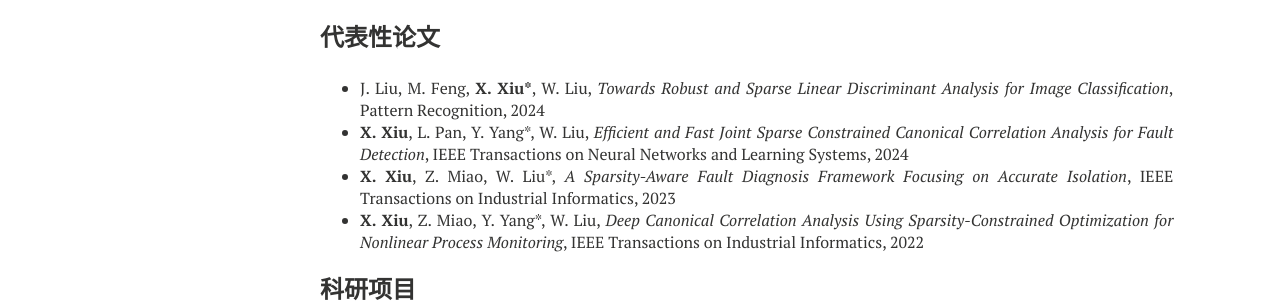
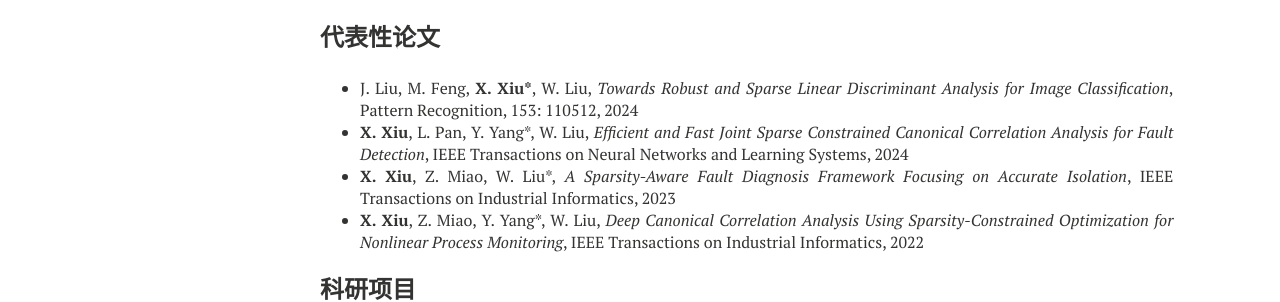
Before and after one commit to xianchaoxiu/xianchaoxiu.github.io, a Jekyll site: the page built from chinese/index.md, in a window 1280 px wide. Shown: the part 667-969 px from the top of the page. Built offline with Jekyll 4.4.1, drawn with Linux system fonts in a browser that asks for light colours; nearby versions of some CDN libraries.

Commit message:
Update index.md

```diff
--- a/chinese/index.md
+++ b/chinese/index.md
@@ -40,7 +40,7 @@ share: false
 
 
 ### 代表性论文
-* J. Liu, M. Feng, <b>X. Xiu*</b>, W. Liu, <i>Towards Robust and Sparse Linear Discriminant Analysis for Image Classification</i>, Pattern Recognition, 2024
+* J. Liu, M. Feng, <b>X. Xiu*</b>, W. Liu, <i>Towards Robust and Sparse Linear Discriminant Analysis for Image Classification</i>, Pattern Recognition, 153: 110512, 2024
 * <b>X. Xiu</b>, L. Pan, Y. Yang*, W. Liu, <i>Efficient and Fast Joint Sparse Constrained Canonical Correlation Analysis for Fault Detection</i>, IEEE Transactions on Neural Networks and Learning Systems, 2024
 * <b>X. Xiu</b>, Z. Miao, W. Liu*, <i>A Sparsity-Aware Fault Diagnosis Framework Focusing on Accurate Isolation</i>, IEEE Transactions on Industrial Informatics, 2023
 * <b>X. Xiu</b>, Z. Miao, Y. Yang*, W. Liu, <i>Deep Canonical Correlation Analysis Using Sparsity-Constrained Optimization for Nonlinear Process Monitoring</i>, IEEE Transactions on Industrial Informatics, 2022
```
